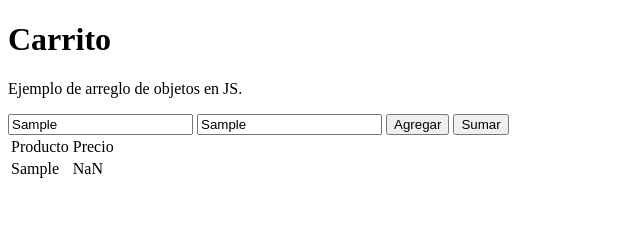
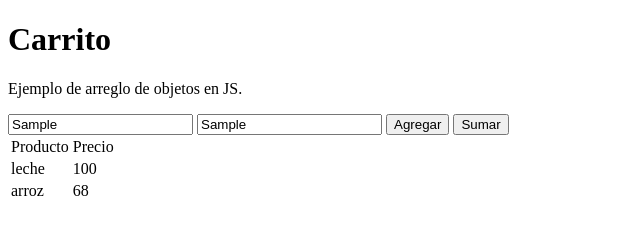
Before and after one commit to AntonellaAguirreToscani/proyecto-nest, a website: page client/index.html in a window 1280 px wide. Both pictures are taken after typing "Sample", "Sample" into the empty fields and a click on the button "Agregar". Shown: the full height of the page, 0-640 px from the left. Drawn offline with Linux system fonts and the light colour scheme.

Commit message:
Carrito parte2-Ajax

```diff
--- a/client/index.html
+++ b/client/index.html
@@ -10,8 +10,8 @@
 <body>
     <h1>Carrito</h1>
     <p>Ejemplo de arreglo de objetos en JS.</p>
-    <input type="text" name="" value="" id="producto">
-    <input type="text" name="" value="" id="precio">
+    <input type="text" name="" value="" id="producto" placeholder="Producto">
+    <input type="text" name="" value="" id="precio" placeholder="Precio">
     <button type="button" id="btnAgregar">Agregar</button>
     <button type="button" id=btnTotal>Sumar</button>
 
--- a/client/js/index.js
+++ b/client/js/index.js
@@ -1,11 +1,11 @@
 let btnAgregar = document.querySelector("#btnAgregar");
-btnAgregar.addEventListener("click", agregar);
+btnAgregar.addEventListener("click", cargarCompraMock);
 
 let btnTotal = document.querySelector("#btnTotal");
 btnTotal.addEventListener("click", sumar);
 
 let compras = [];
-
+//Metodo que permite agregar productos de manera Manual
 function agregar() {
     console.log("Funcion Agregar");
 
@@ -21,9 +21,10 @@ function agregar() {
     mostrarTablaCompras();
 
 }
+// metodo que muestra las compras que se cargan por la app(manualmente).
 function mostrarTablaCompras() {
     html = "";
-    compras.forEach(item=>{
+    compras.forEach(item => {
         html += `
         <tr>
             <td>${item.producto}</td>
@@ -40,13 +41,57 @@ function sumar() {
     let total = 0;
     let max = 0;
 
-    compras.forEach(item=>{
-        total+= item.precio;
+    compras.forEach(item => {
+        total += item.precio;
 
-        if(item.precio > max)
+        if (item.precio > max)
             max = item.precio;
     });
     document.querySelector("#total").innerHTML =
         "<p>Total: $" + total + "</p>" +
         "<p>Maximo: $" + max + "</p>"
 }
+
+// metodo que imprime las compras Mockeadas
+async function cargarCompraMock() {
+    let compraMockeada = await load();
+
+    let html = "";
+    compraMockeada.forEach(item => {
+        html += `
+        <tr>
+            <td>${item.producto}</td>
+            <td>${item.precio}</td>
+        </tr>
+     `;
+    });
+
+    document.querySelector("#tblCompras").innerHTML = html;
+}
+//Carga la API Mockeada y retorna lo que se necesita del Json: compra
+async function load() {
+    let mensaje = document.querySelector("#tblCompras");
+    mensaje.innerHTML =  "<h1>......................Loading!</h1>";
+
+    try {
+        let response = await fetch('http://localhost:3000/mock.json')
+            if (response.ok){
+                let compraMock = await response.json();
+                return  compraMock.compra;
+            }else{
+                mensaje.innerHTML = "<h1>Error...Failed URL!</h1>"
+            }
+    } catch (response) {
+        mensaje.innerHTML = "<h1>Conection Error!</h1>"
+    }
+
+    //-------OTRA MANERA DE HACER LO MISMO---------
+    // let comprasMock = {};
+    // await fetch('http://localhost:3000/mock.json')
+    //     .then(response => response.json()) //Parseando a obj
+    //     .then(data => {                   // en base al obj ya parseado se toma el contenido: data
+    //         comprasMock = data.compra;   // se guarda en comprasMock Solo el arreglo de compras{} del mock.json!
+    //     });
+
+    // return comprasMock;
+}
--- /dev/null
+++ b/client/mock.json
@@ -0,0 +1,15 @@
+{
+    "status": "OK",
+
+    "compra":[
+        {
+            "producto": "leche",
+            "precio": 100
+        },
+
+        {
+            "producto": "arroz",
+            "precio": 68
+        }
+    ]
+}
```
